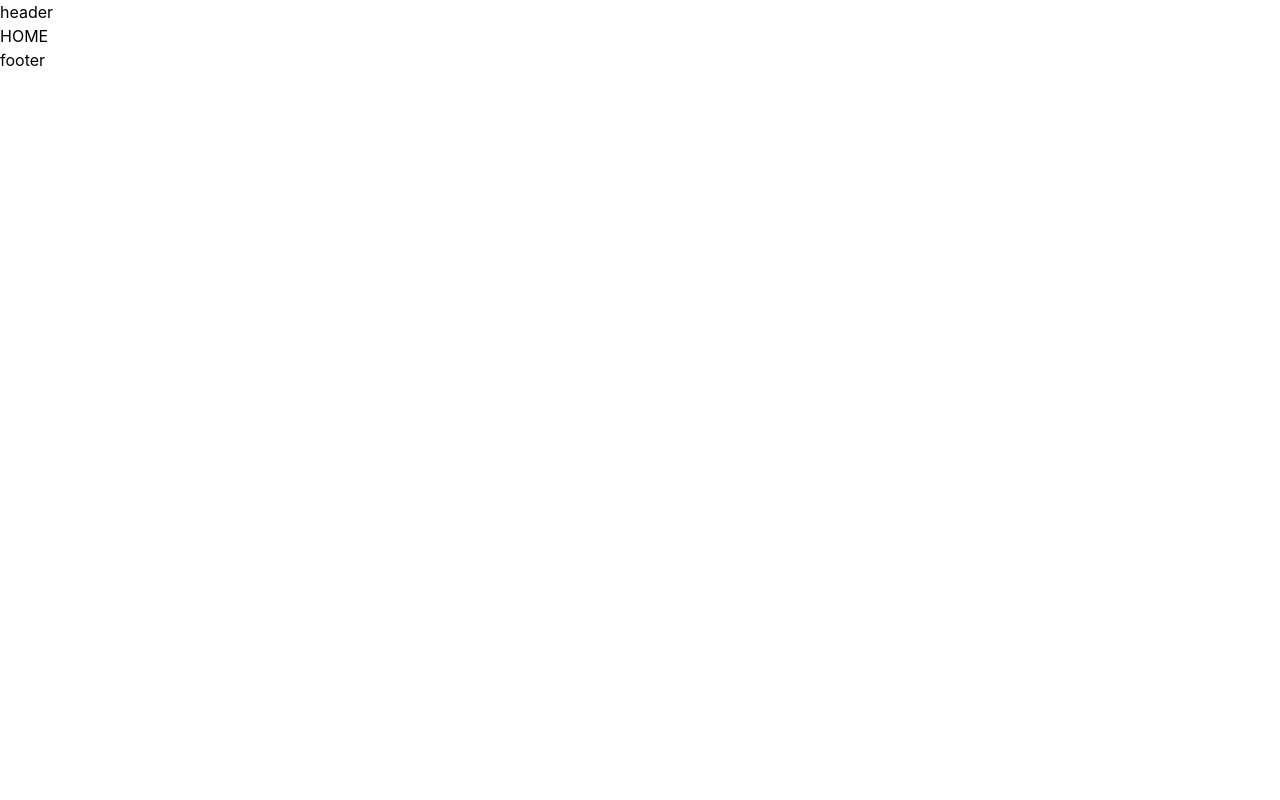
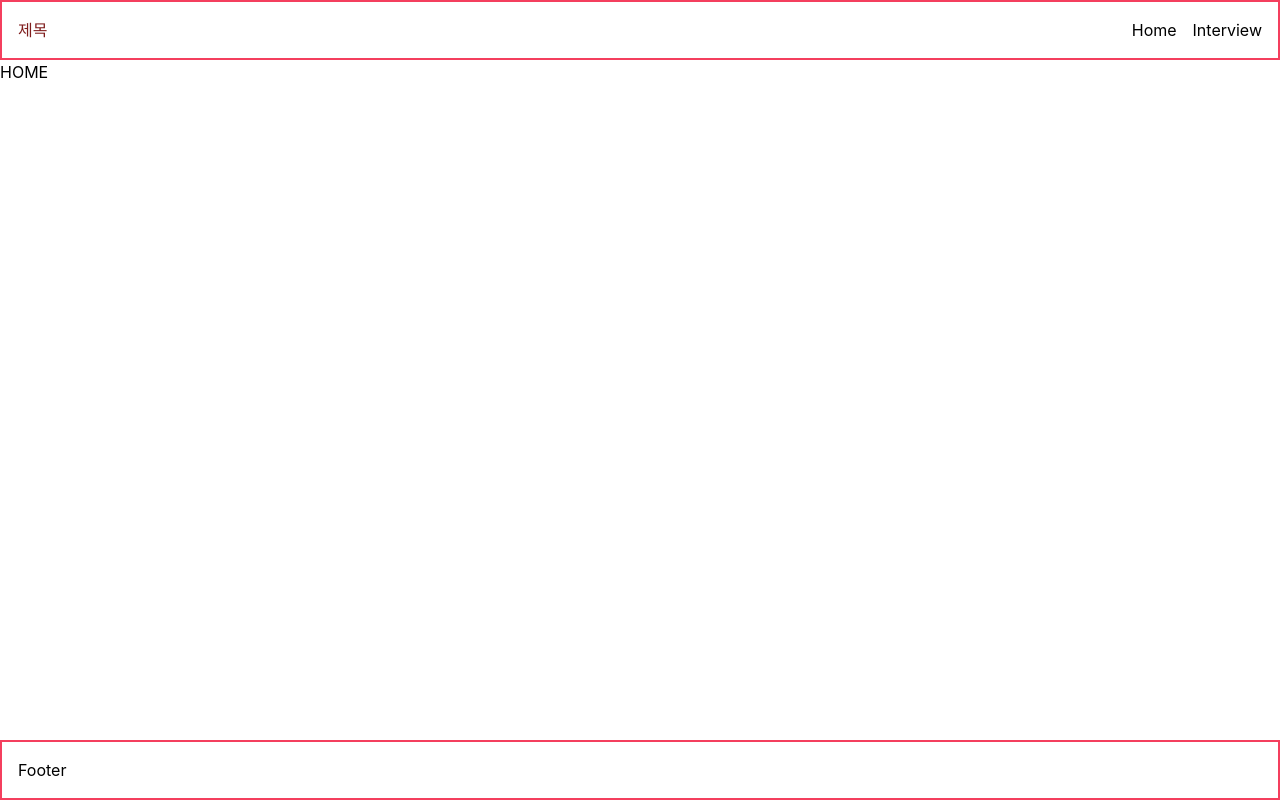
Before and after one commit to prove-ability/muscle-blog, a Next.js app: page / in a window 1280 px wide. Built offline with nearby package versions, Linux system fonts and the light colour scheme.

Commit message:
feat: 레이아웃 main 작업
와이어프레임 형식으로 작업
추후 디테일한 부분 개선

resolves: #7
ref: #4

```diff
--- a/components/layout/index.tsx
+++ b/components/layout/index.tsx
@@ -1,4 +1,6 @@
 import { ReactNode } from 'react'
+import Footer from './Footer'
+import Header from './Header'
 
 type Props = {
   children: ReactNode
@@ -6,11 +8,11 @@
 
 const Layout = ({ children }: Props) => {
   return (
-    <>
-      <header>header</header>
-      <main>{children}</main>
-      <footer>footer</footer>
-    </>
+    <div className="flex flex-col min-h-screen">
+      <Header />
+      <main className="flex-1">{children}</main>
+      <Footer />
+    </div>
   )
 }
 
```
